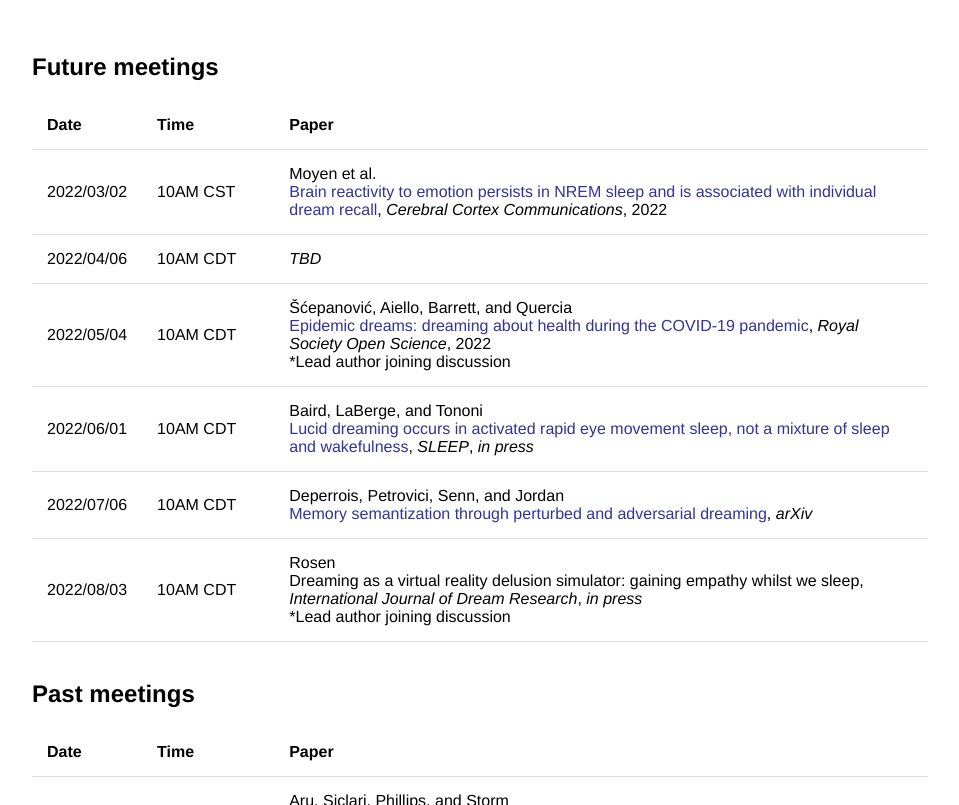
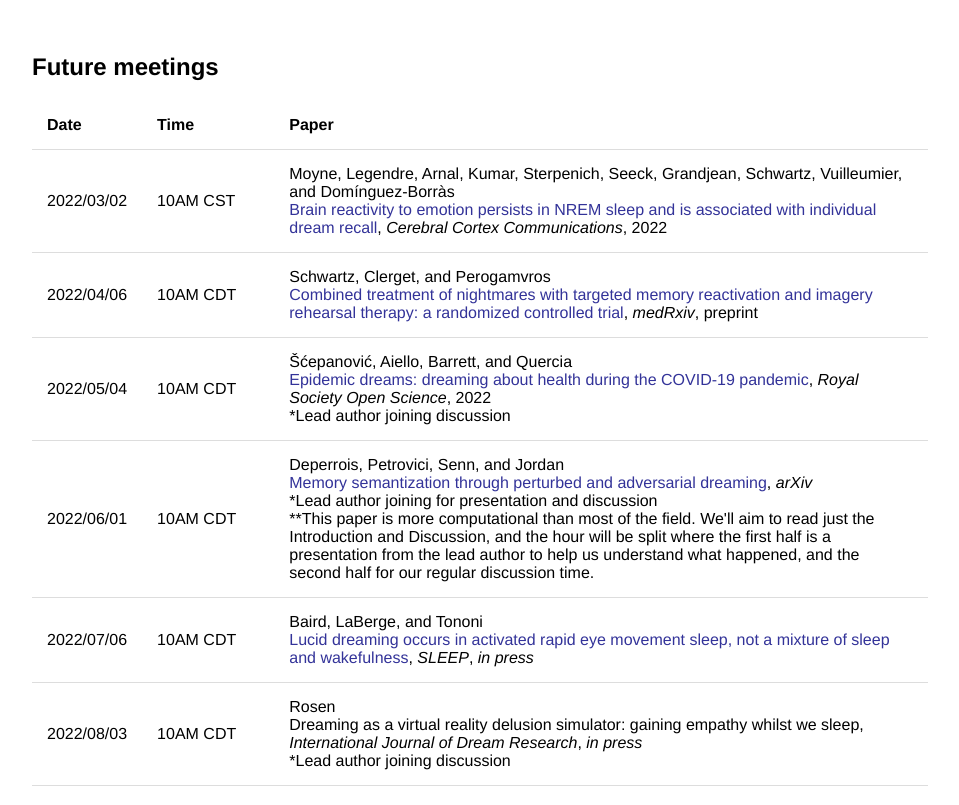
Before and after one commit to remrama/remrama.github.io, a Jekyll site: the page built from drrc/index.html, in a window 1280 px wide and 900 px high, scrolled down 521 px, cut to the strip 95-900 px from the top of the window. Shown: the whole strip, without its empty margins (160-1119 px from the left). Built offline with Jekyll 4.4.1, drawn with Linux system fonts in a browser that asks for light colours.

Commit message:
Update index.html

```diff
--- a/drrc/index.html
+++ b/drrc/index.html
@@ -39,12 +39,12 @@ title: DRRC
         <tr>
             <td>2022/03/02</td>
             <td>10AM CST</td>
-            <td>Moyen et al.<br><a href="https://doi.org/10.1093/texcom/tgac003">Brain reactivity to emotion persists in NREM sleep and is associated with individual dream recall</a>, <i>Cerebral Cortex Communications</i>, 2022</td>
+            <td>Moyne, Legendre, Arnal, Kumar, Sterpenich, Seeck, Grandjean, Schwartz, Vuilleumier, and Domínguez-Borràs<br><a href="https://doi.org/10.1093/texcom/tgac003">Brain reactivity to emotion persists in NREM sleep and is associated with individual dream recall</a>, <i>Cerebral Cortex Communications</i>, 2022</td>
         </tr>
         <tr>
             <td>2022/04/06</td>
             <td>10AM CDT</td>
-            <td><em>TBD</em></td>
+            <td>Schwartz, Clerget, and Perogamvros<br><a href="https://doi.org/10.1101/2022.02.17.22270256">Combined treatment of nightmares with targeted memory reactivation and imagery rehearsal therapy: a randomized controlled trial</a>, <i>medRxiv</i>, preprint</td>
         </tr>
         <tr>
             <td>2022/05/04</td>
@@ -54,12 +54,12 @@ title: DRRC
         <tr>
             <td>2022/06/01</td>
             <td>10AM CDT</td>
-            <td>Baird, LaBerge, and Tononi<br><a href="https://doi.org/10.1093/sleep/zsab294">Lucid dreaming occurs in activated rapid eye movement sleep, not a mixture of sleep and wakefulness</a>, <i>SLEEP</i>, <i>in press</i></td>
+            <td>Deperrois, Petrovici, Senn, and Jordan<br><a href="https://arxiv.org/abs/2109.04261">Memory semantization through perturbed and adversarial dreaming</a>, <i>arXiv</i><br>*Lead author joining for presentation and discussion<br>**This paper is more computational than most of the field.  We'll aim to read just the Introduction and Discussion, and the hour will be split where the first half is a presentation from the lead author to help us understand what happened, and the second half for our regular discussion time.</td>
         </tr>
         <tr>
             <td>2022/07/06</td>
             <td>10AM CDT</td>
-            <td>Deperrois, Petrovici, Senn, and Jordan<br><a href="https://arxiv.org/abs/2109.04261">Memory semantization through perturbed and adversarial dreaming</a>, <i>arXiv</i></td>
+            <td>Baird, LaBerge, and Tononi<br><a href="https://doi.org/10.1093/sleep/zsab294">Lucid dreaming occurs in activated rapid eye movement sleep, not a mixture of sleep and wakefulness</a>, <i>SLEEP</i>, <i>in press</i></td>
         </tr>
         <tr>
             <td>2022/08/03</td>
```
